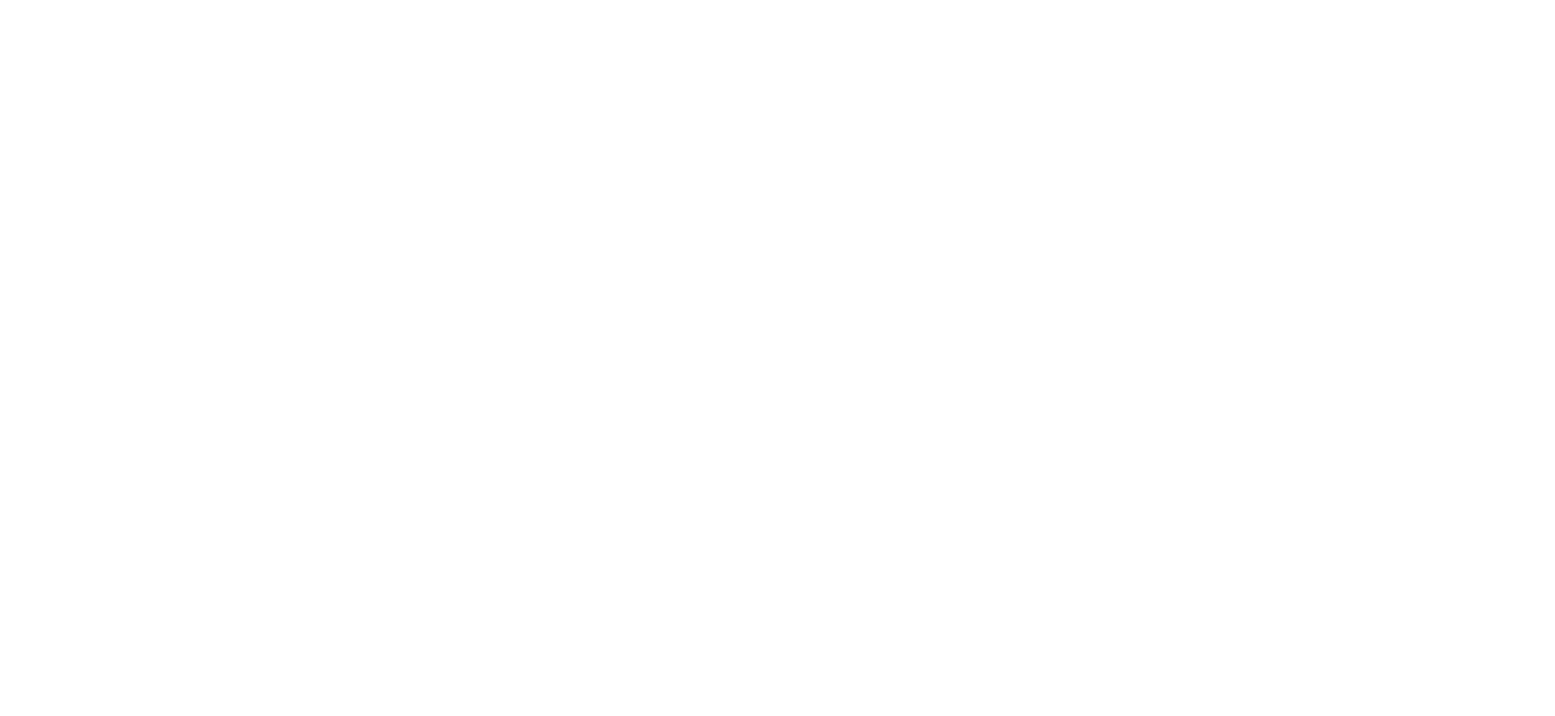
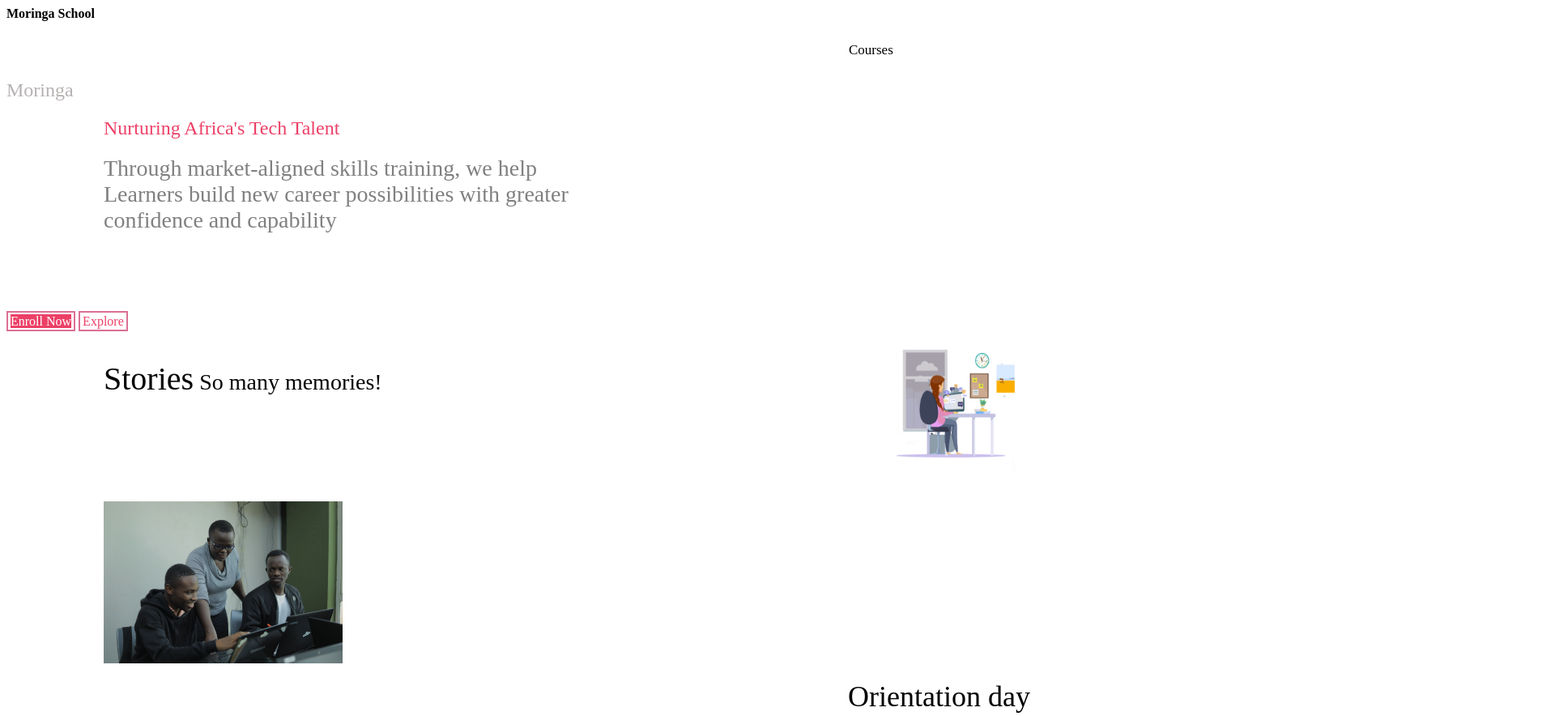
Before and after one commit to Kelvin-kariuki/mor-inga, a plain HTML site: page index.html in a window 1280 px wide. Shown: the top 884 px of the page at 81% size, 1920 px wide, since content can reach past the window. Before the commit the page ends 800 px from the top, so only its background shows below. Drawn offline with Linux system fonts and the light colour scheme.

Commit message:
changing image width

```diff
--- a/index.css
+++ b/index.css
@@ -0,0 +1,87 @@
+.headers{
+    width: 90%;
+    margin: auto;
+    display: inline;
+    justify-items: space-between;
+    padding-top: 35px;
+    padding-bottom: 10px;
+
+}
+.co{
+    float: right;
+    list-style: none;
+    width: 300px;;
+    justify-content: space-between;
+    display: inline;
+
+}
+.headers ul{
+    display: flex;
+    list-style: none;
+
+}
+.headers .co{
+    list-style: none;
+    margin: auto;
+    padding-left: 1000px;
+    padding-right: 200px;
+    font-size: 17px;
+
+}
+.headers .pr{
+    list-style: none;
+    margin: auto;
+    padding-left: 900px;
+    padding-right: 200px;
+    font-size: 17px;
+}
+h2{
+    font-weight: lighter;
+    font-style: bold;
+    justify-content: space-between;
+}
+.Cont{
+    font-weight: lighter;
+    font-style: bold;
+    justify-content: space-between;
+    font-size: 28px;
+    color: gray;
+    padding-left: 120px;
+    padding-bottom: 100px;
+}
+.images{
+    padding-bottom: 10px;
+    justify-content: center;
+}
+.but p{
+    list-style: none;
+    display:inline;
+    margin;
+    padding-top: 2px;
+    padding-bottom: 2px;
+    padding-right: 3px;
+    padding-left: 3px;
+
+    margin-top: 10px;
+    border: 2px solid palevioletred;
+
+
+}
+.story{
+    font-weight: lighter;
+    font-style: bold;
+    justify-content: space-between;
+    font-size: 28px;
+    color: rgb(5, 5, 5);
+    padding-left: 120px;
+    padding-bottom: 100px;
+
+}
+.image1{
+    padding-left: 120px;
+}
+.or{
+    font-family: Nunito;
+    color: black;
+    text-align: right;
+}
--- a/index.html
+++ b/index.html
@@ -5,9 +5,48 @@
     <meta http-equiv="X-UA-Compatible" content="IE=edge">
     <meta name="viewport" content="width=device-width, initial-scale=1.0">
     <title>Document</title>
-    <link rel="stylesheet" href="index.css" type="text.css">
+    <link rel="stylesheet" href="index.css" type="text/css">
 </head>
 <body>
+  <nav class="headers">
+   <div class="lg"><strong>Moringa <span class="sch">School</span></strong></div>
+   <ul>
+    <li class="co">Courses</li>
+    <li class="co">Our Projects</li>
+    <li class="co">Stories</li>
+    <li class="en"><button style="background-color: #ec4067;color: white">Enroll</button></li></ul>
+    </div>
+</nav>
+
+<!--Finishing the top section-->
+<div style="font-family: Nunito;font-size: 24px;color: rgb(183, 178, 178);padding: left 120px;">Moringa</div>
+
+<h2 style="color: #ec4067;padding-left: 120px;">Nurturing Africa's Tech Talent</h2>
+
+<div class="Cont">Through market-aligned skills training, we help<br>
+Learners build new career possibilities with greater <br>
+confidence and capability</div>
+<div class="images" >
+    <img src="/images/image1.png" alt="study" height="200" width="200" align="right" >
+    <div class="but">
+        <p><span style="color: white;font-style: normal;background-color: #ec4067;">Enroll Now</span></p>
+        <p><span style="color: #ec4067;font-style: normal;">Explore</span></p>
+    </div>
+</div>
+<!--End of second section-->
+<div class="story">
+<p><span style="font-size: 40px;">Stories</span> So many memories!</p>
+
+</div>
+<div class="image1">
+    <img src="/images/image 2.png" alt="Teaching" height="200">
+    </div>
+    <!--Section two start-->
+    <div class="or">
+    <p><span style="font-size: 36px;font-family: 'Nunito';text-align: right;">Orientation day</span></p>
+    </div>
+
+</div>
 
 </body>
 </html>
```
